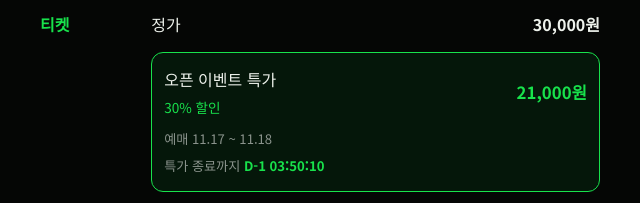
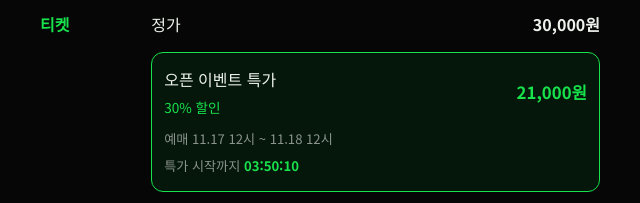
Before and after one commit to sakurijihey/WhatIBelieve, a plain HTML site: page index.html in a window 1280 px wide. Shown: the part 9340-9543 px from the top of the page, 320-960 px from the left. Drawn offline with Linux system fonts and the light colour scheme.

Commit message:
Update ticket sale times and event details

```diff
--- a/index.html
+++ b/index.html
@@ -316,7 +316,7 @@ html,body{margin:0}img{max-width:100%}[hidden]{display:none!important}
           <span class="price"><span>정가</span><b>30,000원</b></span>
           <span class="ev" id="evt" hidden>
             <span class="ev-top"><span class="ev-name">오픈 이벤트 특가<em>30% 할인</em></span><b>21,000원</b></span>
-            <small class="ev-per">예매 11.17 ~ 11.18</small>
+            <small class="ev-per">예매 11.17 12시 ~ 11.18 12시</small>
             <small class="ev-cd" id="evCd" aria-live="off"></small>
           </span>
           <span class="price"><span>학생·직장인 <em>10% 할인</em><small>학생증 또는 사원증 지참</small></span><b>27,000원</b></span>
@@ -459,7 +459,7 @@ html,body{margin:0}img{max-width:100%}[hidden]{display:none!important}
   });
 
   /* countdown to ticket opening (KST) */
-  var OPEN=new Date('2026-11-17T00:00:00+09:00').getTime(), END=new Date('2026-12-06T20:00:00+09:00').getTime();
+  var OPEN=new Date('2026-11-17T12:00:00+09:00').getTime(), END=new Date('2026-12-06T20:00:00+09:00').getTime();
   var cEl=document.getElementById('count');
   function pad(n){return n<10?'0'+n:''+n;}
   function tickCount(){
@@ -471,7 +471,7 @@ html,body{margin:0}img{max-width:100%}[hidden]{display:none!important}
     else { cEl.textContent='공연이 종료되었습니다'; }
   }
   tickCount(); setInterval(tickCount,1000);
-  /* open-event price: shown 11.16 20:55 – 11.18 12:00 (KST); sale runs 11.17 12:00 – 11.18 00:00 */
+  /* open-event price: shown 11.16 20:55 – 11.18 12:00 (KST); sale runs 11.17 12:00 – 11.18 12:00 */
   var evt=document.getElementById('evt'), evCd=document.getElementById('evCd');
   var EV_S=new Date('2026-11-16T20:55:00+09:00').getTime(), SALE_S=OPEN, EV_E=new Date('2026-11-18T12:00:00+09:00').getTime();
   function fmt(ms){ var s=Math.max(0,Math.floor(ms/1000)), d=Math.floor(s/86400), h=Math.floor(s%86400/3600), m=Math.floor(s%3600/60), sec=s%60; return (d>0?'D-'+d+' ':'')+pad(h)+':'+pad(m)+':'+pad(sec); }
```
